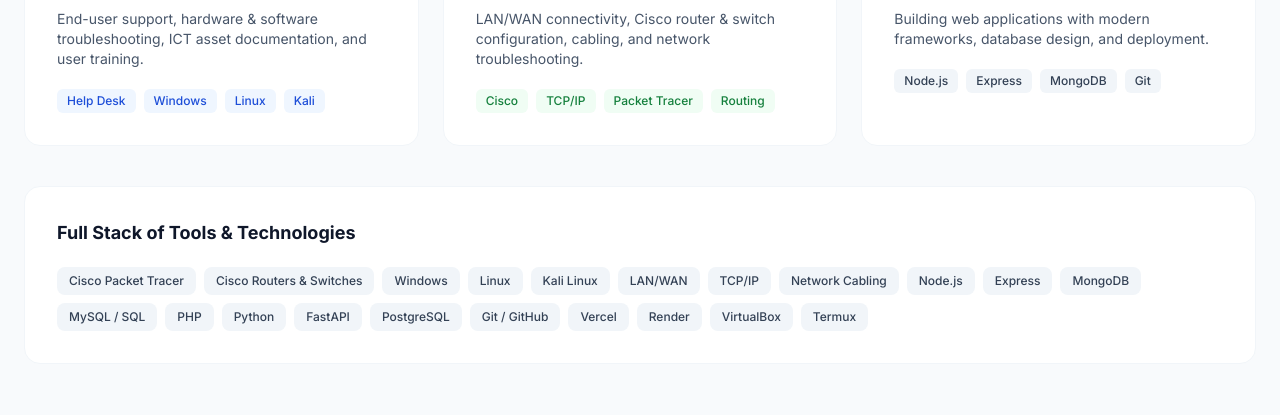
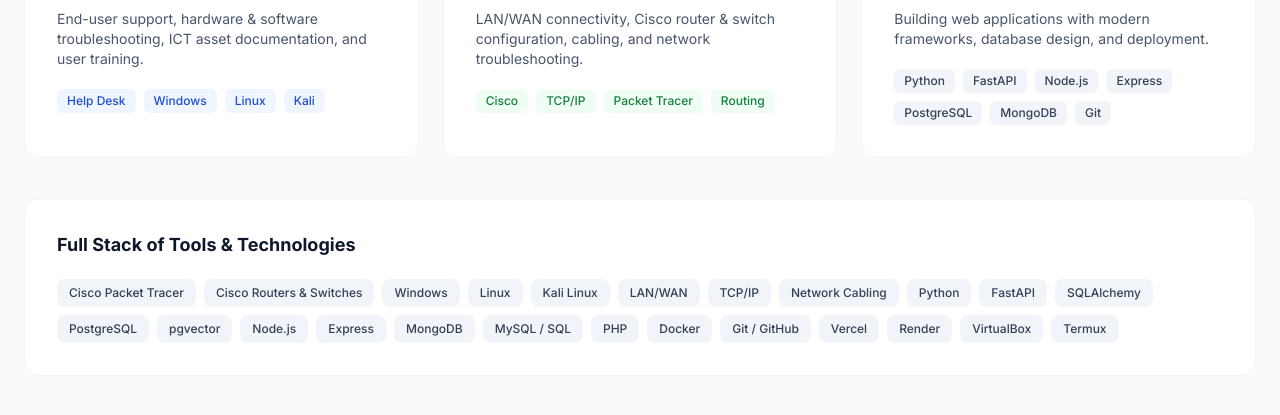
Before and after one commit to jakochia/newton-asha-portfolio, a website: page index.html in a window 1280 px wide. Shown: the part 2271-2686 px from the top of the page. Drawn offline with Linux system fonts and the light colour scheme; no server answers.

Commit message:
Update Skills section to include Python, FastAPI, and PostgreSQL

```diff
--- a/index.html
+++ b/index.html
@@ -301,7 +301,7 @@
         </div>
     </section>
 
-    <!-- ═══════════ SKILLS ═══════════ -->
+        <!-- ═══════════ SKILLS ═══════════ -->
     <section id="skills" class="py-24 bg-slate-50 reveal">
         <div class="max-w-7xl mx-auto px-6">
             <div class="max-w-3xl mb-16">
@@ -347,8 +347,11 @@
                     <h3 class="text-xl font-bold text-slate-900 mb-3">Software Engineering</h3>
                     <p class="text-sm text-slate-600 mb-5">Building web applications with modern frameworks, database design, and deployment.</p>
                     <div class="flex flex-wrap gap-2">
+                        <span class="text-xs bg-slate-100 text-slate-700 px-2.5 py-1 rounded-md font-medium">Python</span>
+                        <span class="text-xs bg-slate-100 text-slate-700 px-2.5 py-1 rounded-md font-medium">FastAPI</span>
                         <span class="text-xs bg-slate-100 text-slate-700 px-2.5 py-1 rounded-md font-medium">Node.js</span>
                         <span class="text-xs bg-slate-100 text-slate-700 px-2.5 py-1 rounded-md font-medium">Express</span>
+                        <span class="text-xs bg-slate-100 text-slate-700 px-2.5 py-1 rounded-md font-medium">PostgreSQL</span>
                         <span class="text-xs bg-slate-100 text-slate-700 px-2.5 py-1 rounded-md font-medium">MongoDB</span>
                         <span class="text-xs bg-slate-100 text-slate-700 px-2.5 py-1 rounded-md font-medium">Git</span>
                     </div>
@@ -366,14 +369,17 @@
                     <span class="text-xs bg-slate-100 text-slate-700 px-3 py-1.5 rounded-lg font-medium">LAN/WAN</span>
                     <span class="text-xs bg-slate-100 text-slate-700 px-3 py-1.5 rounded-lg font-medium">TCP/IP</span>
                     <span class="text-xs bg-slate-100 text-slate-700 px-3 py-1.5 rounded-lg font-medium">Network Cabling</span>
+                    <span class="text-xs bg-slate-100 text-slate-700 px-3 py-1.5 rounded-lg font-medium">Python</span>
+                    <span class="text-xs bg-slate-100 text-slate-700 px-3 py-1.5 rounded-lg font-medium">FastAPI</span>
+                    <span class="text-xs bg-slate-100 text-slate-700 px-3 py-1.5 rounded-lg font-medium">SQLAlchemy</span>
+                    <span class="text-xs bg-slate-100 text-slate-700 px-3 py-1.5 rounded-lg font-medium">PostgreSQL</span>
+                    <span class="text-xs bg-slate-100 text-slate-700 px-3 py-1.5 rounded-lg font-medium">pgvector</span>
                     <span class="text-xs bg-slate-100 text-slate-700 px-3 py-1.5 rounded-lg font-medium">Node.js</span>
                     <span class="text-xs bg-slate-100 text-slate-700 px-3 py-1.5 rounded-lg font-medium">Express</span>
                     <span class="text-xs bg-slate-100 text-slate-700 px-3 py-1.5 rounded-lg font-medium">MongoDB</span>
                     <span class="text-xs bg-slate-100 text-slate-700 px-3 py-1.5 rounded-lg font-medium">MySQL / SQL</span>
                     <span class="text-xs bg-slate-100 text-slate-700 px-3 py-1.5 rounded-lg font-medium">PHP</span>
-                    <span class="text-xs bg-slate-100 text-slate-700 px-3 py-1.5 rounded-lg font-medium">Python</span>
-                    <span class="text-xs bg-slate-100 text-slate-700 px-3 py-1.5 rounded-lg font-medium">FastAPI</span>
-                    <span class="text-xs bg-slate-100 text-slate-700 px-3 py-1.5 rounded-lg font-medium">PostgreSQL</span>
+                    <span class="text-xs bg-slate-100 text-slate-700 px-3 py-1.5 rounded-lg font-medium">Docker</span>
                     <span class="text-xs bg-slate-100 text-slate-700 px-3 py-1.5 rounded-lg font-medium">Git / GitHub</span>
                     <span class="text-xs bg-slate-100 text-slate-700 px-3 py-1.5 rounded-lg font-medium">Vercel</span>
                     <span class="text-xs bg-slate-100 text-slate-700 px-3 py-1.5 rounded-lg font-medium">Render</span>
```
Also changed, not shown: styles.css.
